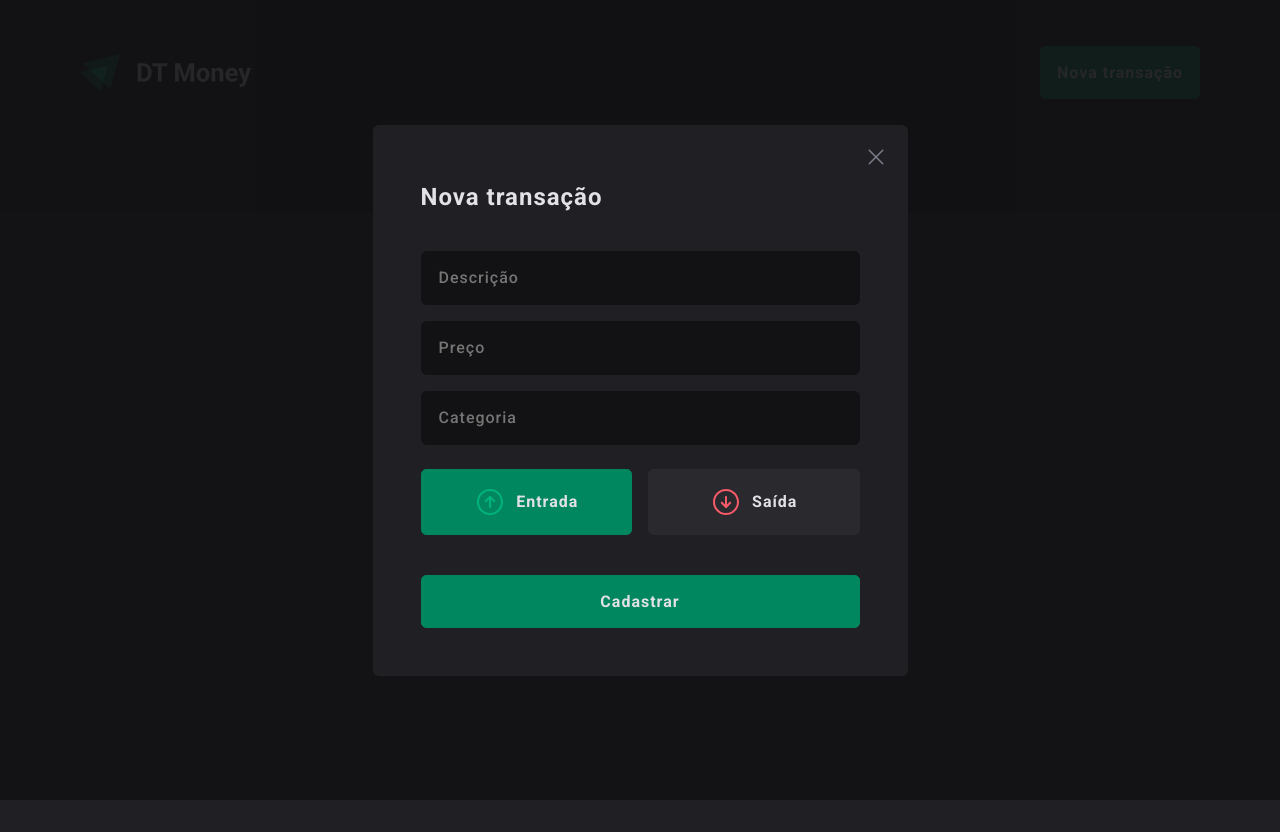
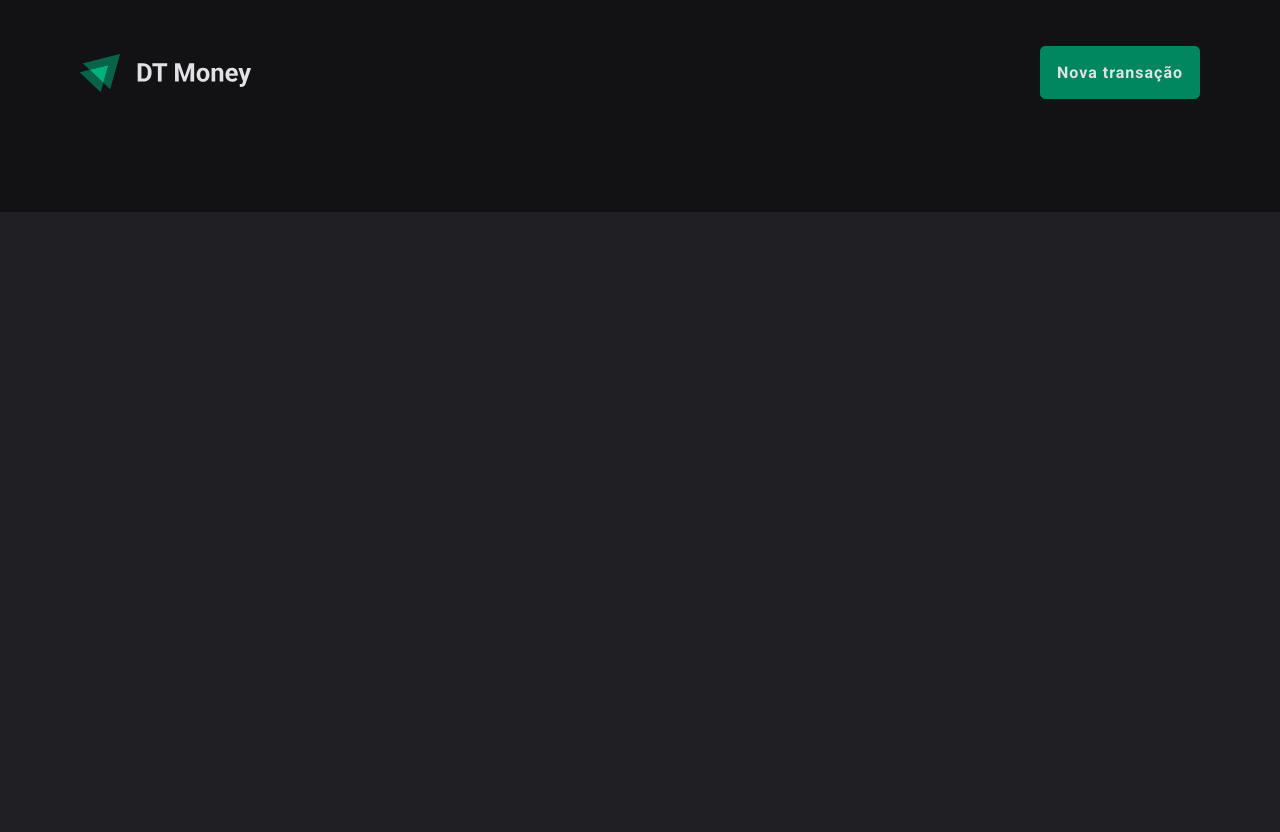
Before and after one commit to LucasBargas/dt_money_my_version_code, a React (Vite) app: page / in a window 1280 px wide. Built offline with nearby package versions, Linux system fonts and the light colour scheme.

Commit message:
Hook that defines if modal is active or not - developed

```diff
--- a/src/App.tsx
+++ b/src/App.tsx
@@ -3,15 +3,18 @@ import { ThemeProvider } from 'styled-components';
 import { theme } from './styles/theme';
 import Globals from './styles/globals';
 import { TaskListProvider } from './hooks/useTransactions';
+import { ModalActiveProvider } from './hooks/useModalActive';
 
 const App = (): JSX.Element => {
   return (
+    <ModalActiveProvider>
       <TaskListProvider>
         <ThemeProvider theme={theme}>
           <Homepage />
           <Globals />
         </ThemeProvider>
       </TaskListProvider>
+    </ModalActiveProvider>
   );
 };
 
--- /dev/null
+++ b/src/hooks/useModalActive.tsx
@@ -0,0 +1,34 @@
+/* eslint-disable @typescript-eslint/consistent-type-assertions */
+import React from 'react';
+
+interface Props {
+  children: JSX.Element;
+}
+
+interface IModalActiveContextData {
+  modalActive: boolean;
+  setModalActive: React.Dispatch<React.SetStateAction<boolean>>;
+}
+
+const ModalActiveContext = React.createContext<IModalActiveContextData>(
+  {} as IModalActiveContextData,
+);
+
+export const ModalActiveProvider = ({ children }: Props): JSX.Element => {
+  const [modalActive, setModalActive] = React.useState<boolean>(false);
+
+  return (
+    <ModalActiveContext.Provider value={{ modalActive, setModalActive }}>
+      {children}
+    </ModalActiveContext.Provider>
+  );
+};
+
+export const useModalActive = (): IModalActiveContextData => {
+  const { modalActive, setModalActive } = React.useContext(ModalActiveContext);
+
+  return {
+    modalActive,
+    setModalActive,
+  };
+};
--- a/src/templates/Header/index.tsx
+++ b/src/templates/Header/index.tsx
@@ -2,11 +2,10 @@ import * as S from './styles';
 import { Container } from '../../components/Container';
 import logo from '../../assets/logo.svg';
 import { Button } from '../../components/Button';
+import { useModalActive } from '../../hooks/useModalActive';
 
 export const Header = (): JSX.Element => {
-  const handleClick = (): void => {
-    console.log('Olá');
-  };
+  const { modalActive, setModalActive } = useModalActive();
 
   return (
     <S.HeaderContainer>
@@ -17,7 +16,9 @@ export const Header = (): JSX.Element => {
           </figure>
 
           <Button
-            handleClick={handleClick}
+            handleClick={() => {
+              setModalActive(!modalActive);
+            }}
             color="fontColor"
             background="greenColor"
             border="greenColor"
--- a/src/templates/Modal/index.tsx
+++ b/src/templates/Modal/index.tsx
@@ -2,13 +2,26 @@ import React from 'react';
 import * as S from './styles';
 import closeIcon from '../../assets/close.svg';
 import { ModalForm } from './ModalForm';
+import { useModalActive } from '../../hooks/useModalActive';
 
 export const Modal = (): JSX.Element => {
+  const { modalActive, setModalActive } = useModalActive();
+
+  const handleOutsideClick = (e: React.MouseEvent): void => {
+    if (modalActive && e.target === e.currentTarget) {
+      setModalActive(false);
+    }
+  };
+
   return (
-    <S.ModalContainer>
-      <S.ModalArea>
+    <S.ModalContainer modalActive={modalActive} onClick={handleOutsideClick}>
+      <S.ModalArea modalActive={modalActive}>
         <S.ModalAreaHeader>
-          <button>
+          <button
+            onClick={() => {
+              setModalActive(!modalActive);
+            }}
+          >
             <figure>
               <img src={closeIcon} alt="Fechar Modal" />
             </figure>
--- a/src/templates/Modal/styles.ts
+++ b/src/templates/Modal/styles.ts
@@ -1,6 +1,10 @@
 import styled from 'styled-components';
 
-export const ModalContainer = styled.section`
+interface ModalProps {
+  modalActive: boolean;
+}
+
+export const ModalContainer = styled.section<ModalProps>`
   position: fixed;
   top: 0;
   left: 0;
@@ -10,6 +14,9 @@ export const ModalContainer = styled.section`
   justify-content: center;
   align-items: center;
   background: ${({ theme }) => theme.colors.modalBackground};
+  opacity: ${({ modalActive }) => (modalActive ? '1' : '0')};
+  pointer-events: ${({ modalActive }) => (modalActive ? 'all' : 'none')};
+  transition: .4s;
 
   @media (max-width: 1024px) {
     padding: 0 2.75rem;
@@ -26,11 +33,14 @@ export const ModalContainer = styled.section`
   }
 `;
 
-export const ModalArea = styled.div`
+export const ModalArea = styled.div<ModalProps>`
   width: 100%;
   max-width: 535px;
   background: ${({ theme }) => theme.colors.secondaryColor};
   border-radius: .375rem;
+  transform: ${({ modalActive }) =>
+    modalActive ? 'translate3d(0, 0, 0)' : 'translate3d(0, 40px, 0)'};
+  transition: .4s;
 `;
 
 export const ModalAreaHeader = styled.div`
```
Also changed, not shown: src/hooks/useModalType.tsx (added), src/hooks/useTransactionById.tsx (added). Lines whose indentation alone changed are shown as unchanged.
